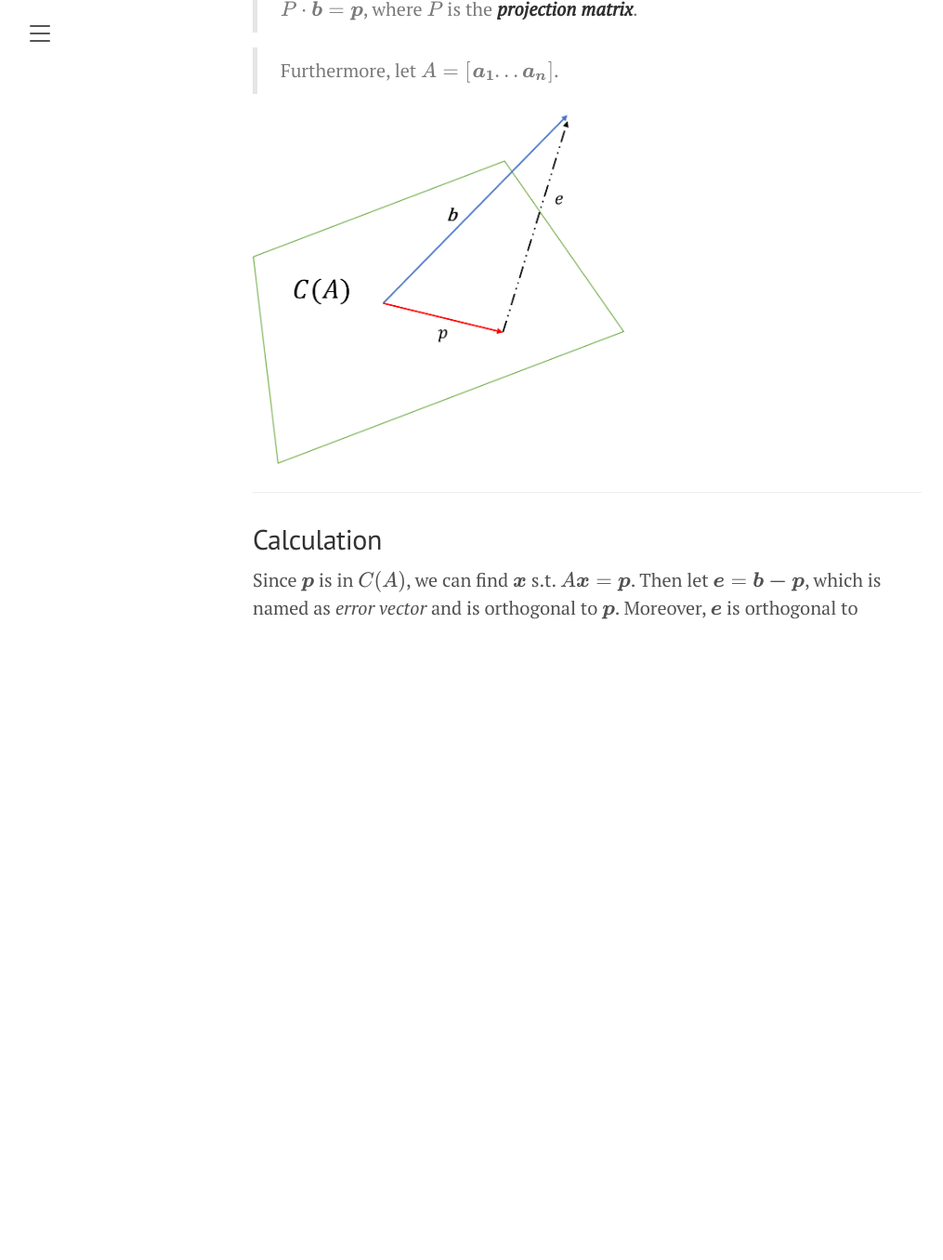
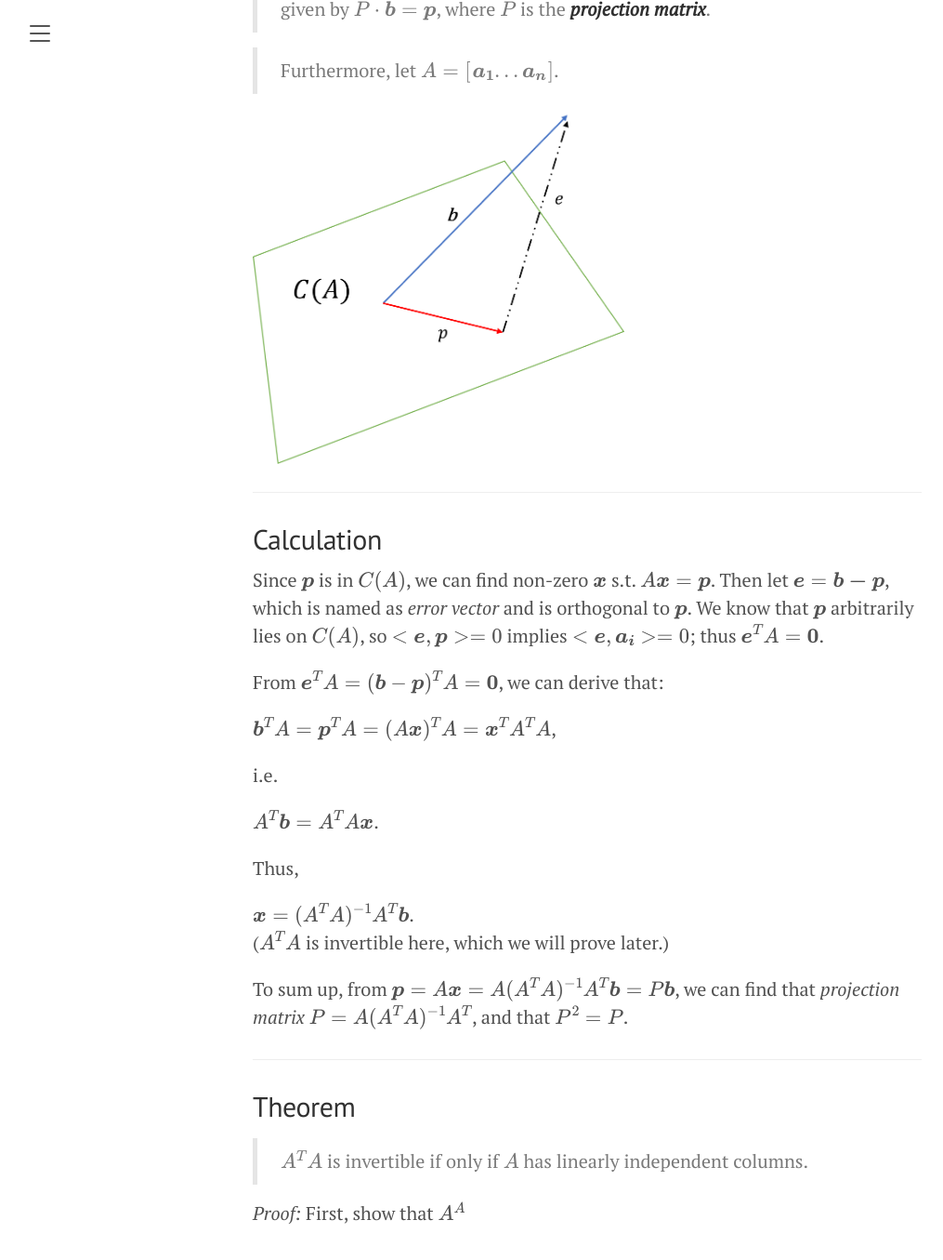
Before and after one commit to lbwei1016/lbwei1016.github.io, a Jekyll site: the page built from my_collections/_Math/Linear-Algebra/7_Projection.md, in a window 1280 px wide and 1400 px high, scrolled down 537 px. Shown: the top 1355 px of the window at 93% size, without its empty margins (8-1023 px from the left). Built offline with Jekyll 4.4.1, drawn with Linux system fonts in a browser that asks for light colours; formulas are drawn with MathJax 3; before the commit the page ends 1286 px from its top, so only the background shows below that; some of the changed text lies outside the part shown.

Commit message:
Projection

```diff
--- a/my_collections/_Math/Linear-Algebra/7_Projection.md
+++ b/my_collections/_Math/Linear-Algebra/7_Projection.md
@@ -12,7 +12,7 @@ tag: Linear Algebra
 
 ## Projection onto a subspace
 
-> For a given vector $$\boldsymbol{b} \in \mathbb{R}^m$$ and a subspace of $$\mathbb{R}^m$$ spanned by basis $$\{\boldsymbol{a_1}, ..., \boldsymbol{a_n}\}$$, the projection of $$\boldsymbol{b}$$ *onto the subspace* is $$\boldsymbol{p}$$, given by $$P \cdot \boldsymbol{b}=\boldsymbol{p}$$, where $$P$$ is the ***projection matrix***.
+> For a given vector $$\boldsymbol{b} \in \mathbb{R}^m$$ and a subspace of $$\mathbb{R}^m$$ spanned by basis $$\{\boldsymbol{a_1}, ..., \boldsymbol{a_n}\}(n<m)$$, the projection of $$\boldsymbol{b}$$ *onto the subspace* is $$\boldsymbol{p}$$, given by $$P \cdot \boldsymbol{b}=\boldsymbol{p}$$, where $$P$$ is the ***projection matrix***.
 
 > Furthermore, let $$A = \begin{bmatrix}\boldsymbol{a_1}...\boldsymbol{a_n}\end{bmatrix}$$.
 
@@ -22,4 +22,26 @@ tag: Linear Algebra
 
 ## Calculation
 
-Since $$\boldsymbol{p}$$ is in $$C(A)$$, we can find $$\boldsymbol{x}$$ s.t. $$A\boldsymbol{x} = \boldsymbol{p}$$. Then let $$\boldsymbol{e} = \boldsymbol{b - p}$$, which is named as *error vector* and is orthogonal to $$\boldsymbol{p}$$. Moreover, $$\boldsymbol{e}$$ is orthogonal to
+Since $$\boldsymbol{p}$$ is in $$C(A)$$, we can find non-zero $$\boldsymbol{x}$$ s.t. $$A\boldsymbol{x} = \boldsymbol{p}$$. Then let $$\boldsymbol{e} = \boldsymbol{b - p}$$, which is named as *error vector* and is orthogonal to $$\boldsymbol{p}$$. We know that $$\boldsymbol{p}$$ arbitrarily lies on $$C(A)$$, so $$<\boldsymbol{e}, \boldsymbol{p}> = 0$$ implies $$<\boldsymbol{e}, \boldsymbol{a_i}> = 0$$; thus $$\boldsymbol{e}^TA = \boldsymbol{0}$$.
+
+From $$\boldsymbol{e}^TA = (\boldsymbol{b}-\boldsymbol{p})^TA = \boldsymbol{0}$$, we can derive that:
+
+$$\boldsymbol{b}^TA = \boldsymbol{p}^TA  = (A\boldsymbol{x})^TA = \boldsymbol{x}^TA^TA$$,
+
+i.e.
+
+$$A^T\boldsymbol{b} = A^TA\boldsymbol{x}$$.
+
+Thus,
+
+$$\boldsymbol{x} = (A^TA)^{-1}A^T\boldsymbol{b}$$.<br>($$A^TA$$ is invertible here, which we will prove later.)
+
+To sum up, from $$\boldsymbol{p} = A\boldsymbol{x} = A(A^TA)^{-1}A^T\boldsymbol{b} = P\boldsymbol{b}$$, we can find that *projection matrix* $$P=A(A^TA)^{-1}A^T$$, and that $$P^2 = P$$.
+
+---
+
+## Theorem
+> $$A^TA$$ is invertible if only if $$A$$ has linearly independent columns.
+
+*Proof:*
+First, show that $$A^A$$
```
